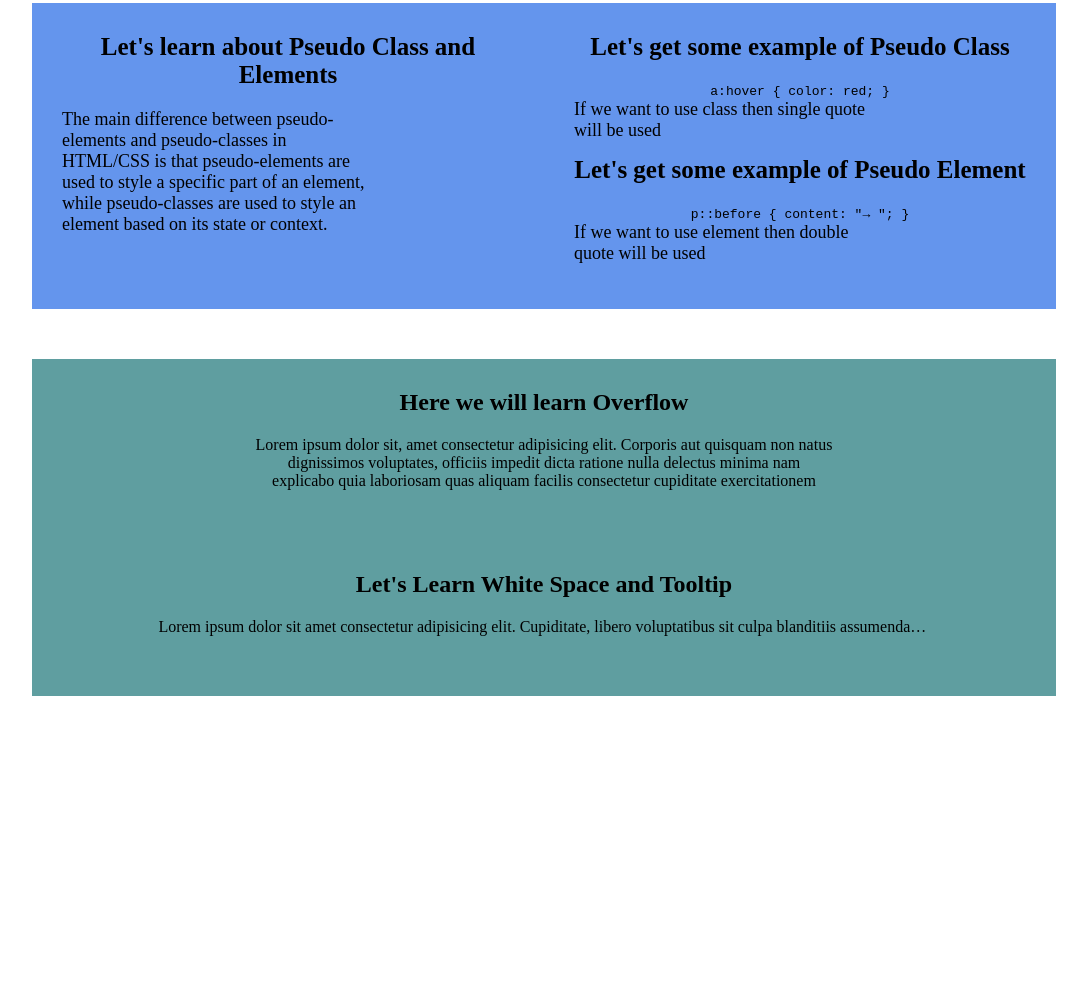
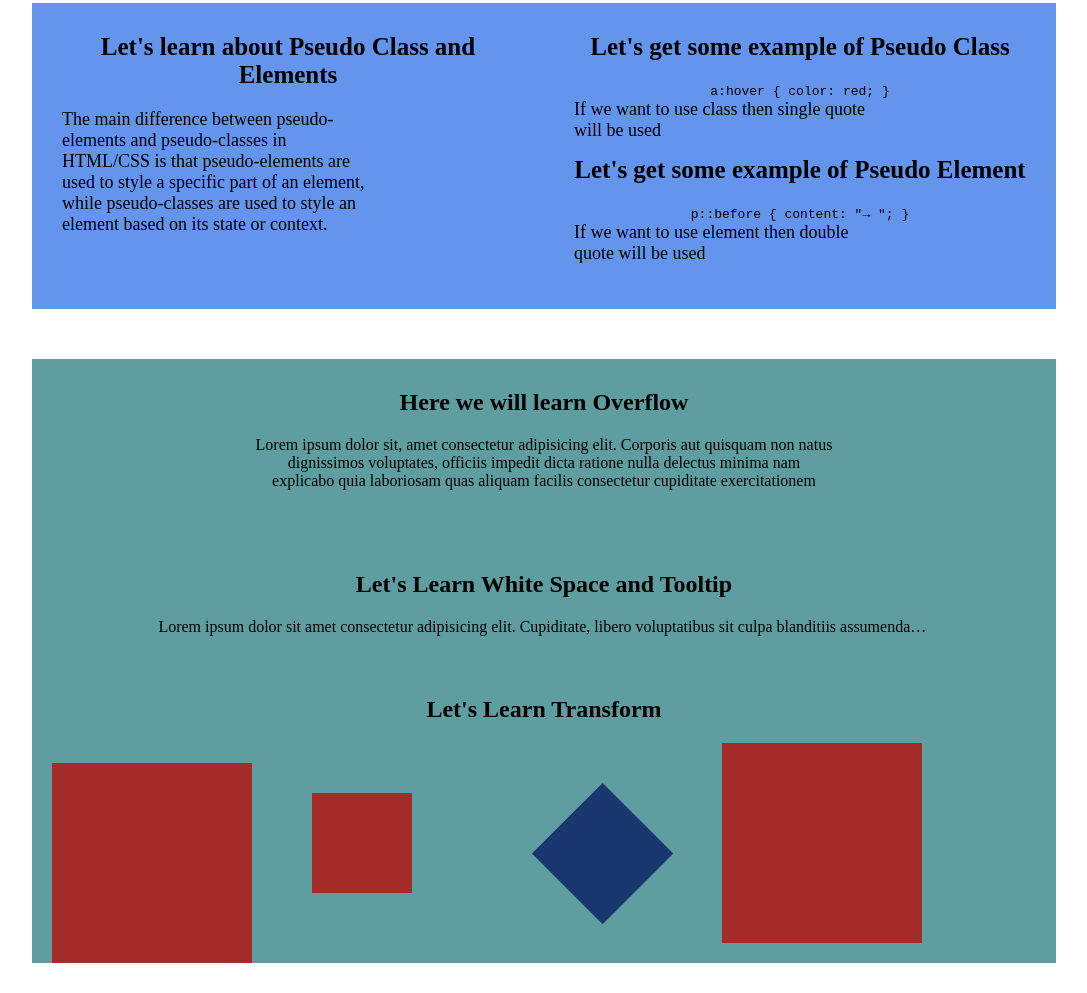
Before and after one commit to MDASHRAFTANVIR/Milestone01-Revise, a plain HTML site: page index.html in a window 1280 px wide. Shown: the part 644-1637 px from the top of the page, without its empty margins (96-1183 px from the left). Before the commit the page ends 1370 px from the top, so only its background shows below. Drawn offline with Linux system fonts and the light colour scheme.

Commit message:
Learn Transform

```diff
--- a/index.html
+++ b/index.html
@@ -58,7 +58,17 @@
                 <h2>Let's Learn White Space and Tooltip</h2>
                 <p title="voluptatibus sit culpa blanditiis assumenda debitis sequi facilis voluptate aspernatur ut officiis sapiente reprehenderit dolorum explicabo temporibus, exercitationem voluptatem velit perspiciatis eius adipisci harum impedit. Culpa quaerat laboriosam dignissimos veniam ducimus, deleniti recusandae, in aliquid iste, corrupti similique rerum voluptas.">Lorem ipsum dolor sit amet consectetur adipisicing elit. Cupiditate, libero voluptatibus sit culpa blanditiis assumenda debitis sequi facilis voluptate aspernatur ut officiis sapiente reprehenderit dolorum explicabo temporibus, exercitationem voluptatem velit perspiciatis eius adipisci harum impedit. Culpa quaerat laboriosam dignissimos veniam ducimus, deleniti recusandae, in aliquid iste, corrupti similique rerum voluptas.</p>
             </div>
+            <div class="transform">
+                <h2>Let's Learn Transform</h2>
+                <div class="box-transform">
+                    <div class="boxes box-1"></div>
+                    <div class="boxes box-2"></div>
+                    <div class="boxes box-3"></div>
+                    <div class="boxes box-4"></div>
+                </div>
+            </div>
         </section>
+
     </main>
 </body>
 </html>
--- a/style.css
+++ b/style.css
@@ -99,3 +99,29 @@
     text-overflow: ellipsis;
 
 }
+
+.box-transform {
+    display: flex;
+    gap: 30px;
+
+}
+
+.boxes {
+    height: 200px;
+    width: 200px;
+    background-color: brown;
+    margin-bottom: 20px;
+}
+
+.box-1 {
+    transform: translate(20px, 20px)
+}
+
+.box-2 {
+    transform: scale(0.50);
+}
+
+.box-3 {
+    transform: rotate(45deg) scale(0.5) translateX(30px);
+    background-color: rgb(25, 56, 112);
+}
```
